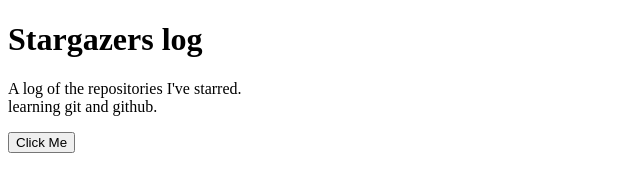
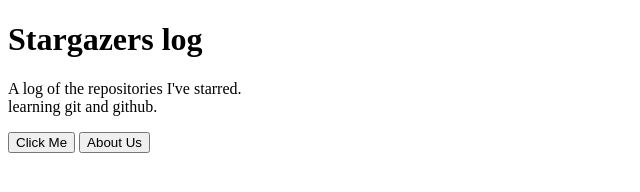
Before and after one commit to ohisimanah/stargazers-log, a plain HTML site: page index.html in a window 1280 px wide. Shown: the whole page, without its empty margins (0-640 px from the left). Drawn offline with Linux system fonts and the light colour scheme.

Commit message:
Add 'About Us' button to index.html
Added an extra button

```diff
--- a/index.html
+++ b/index.html
@@ -10,5 +10,6 @@
       learning git and github.
     </p>
     <button>Click Me</button>
+    <button>About Us</button>
   </body>
 </html>
```
